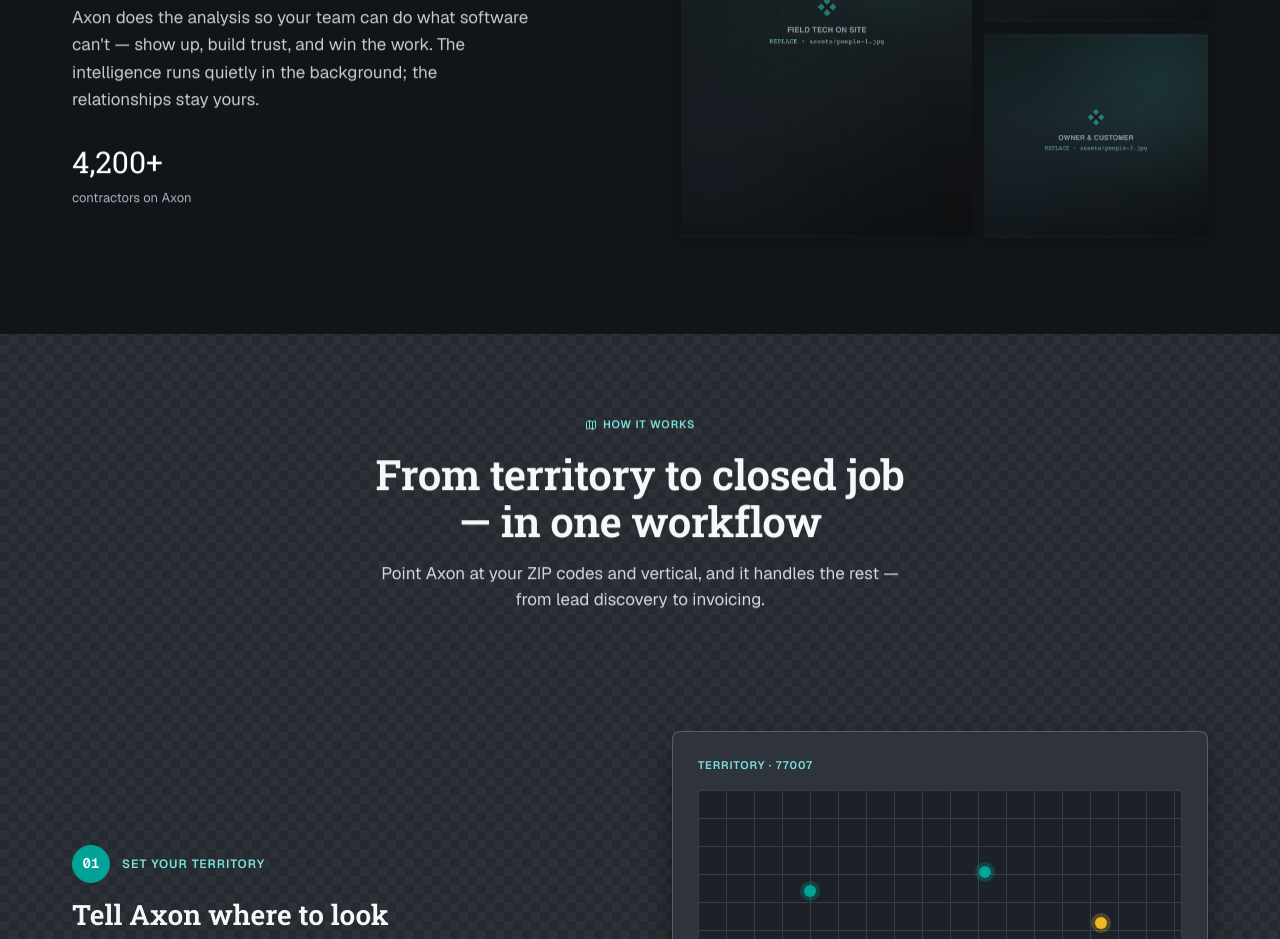
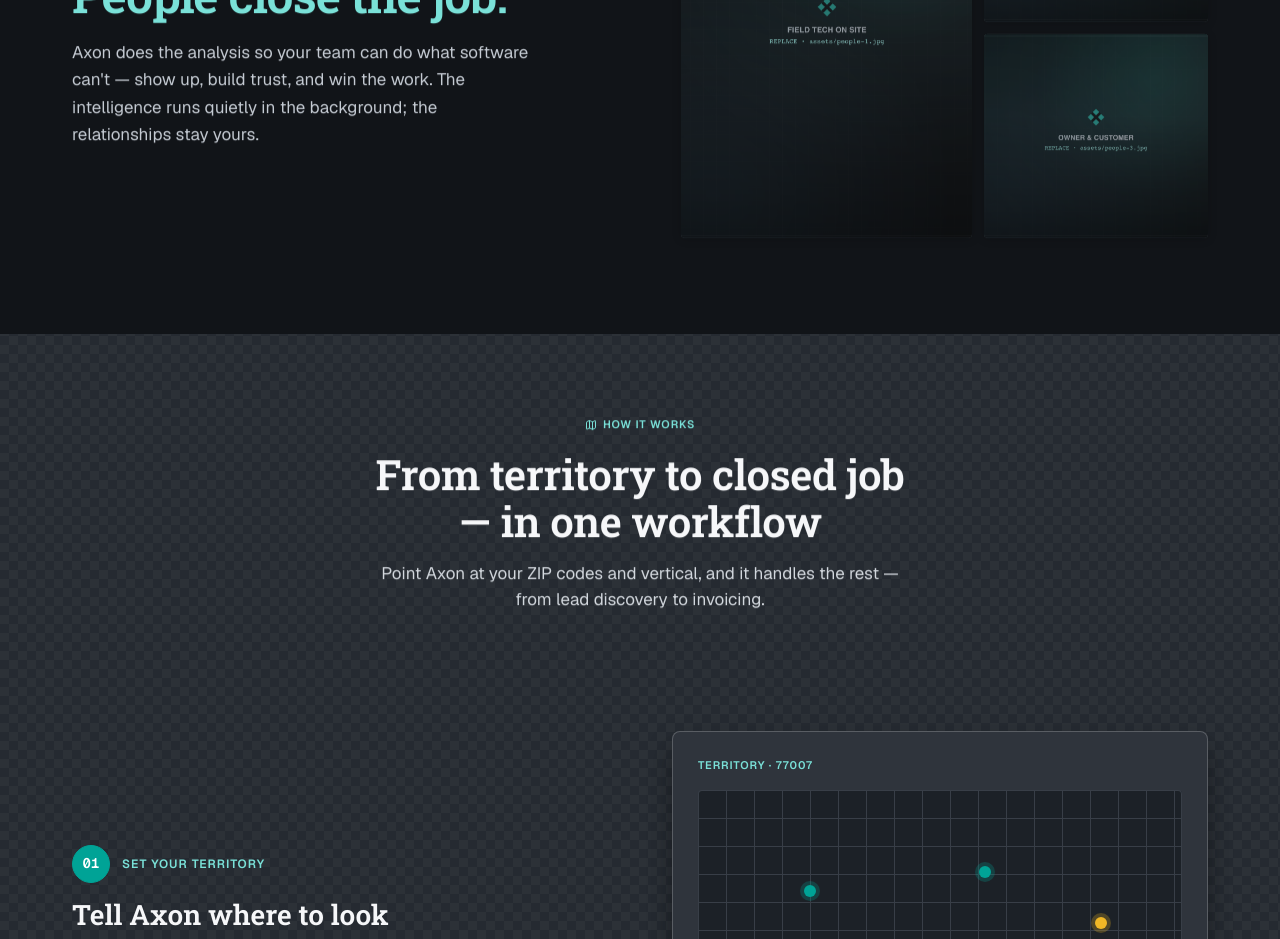
Before and after one commit to PJC2010/axon_crm, a Next.js app in the folder frontend/: page / in a window 1280 px wide. Shown: the part 3660-4599 px from the top of the page. Built offline with nearby package versions, Linux system fonts and the light colour scheme.

Commit message:
Remove contractors stat from Powered by People section
Follow-up to the earlier stat cleanup — drops the "4,200+ contractors
on Axon" line now that the stats block only had one entry left.

```diff
--- a/frontend/components/LandingContent.tsx
+++ b/frontend/components/LandingContent.tsx
@@ -373,9 +373,6 @@ export default function LandingContent() {
               Axon does the analysis so your team can do what software can&apos;t — show up, build trust,
               and win the work. The intelligence runs quietly in the background; the relationships stay yours.
             </p>
-            <div className="lp-people-stats">
-              <div><span className="v">4,200+</span><span className="l">contractors on Axon</span></div>
-            </div>
           </div>
           <div className="lp-collage" data-reveal>
             <div className="lp-photo">
```
